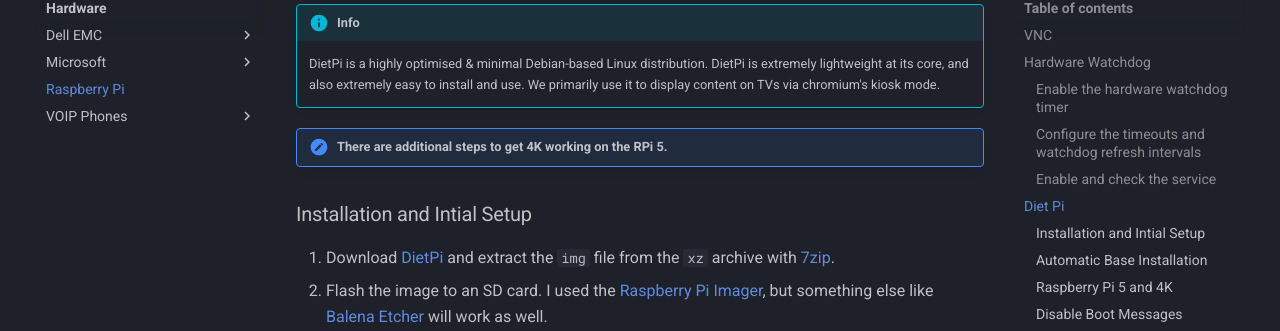
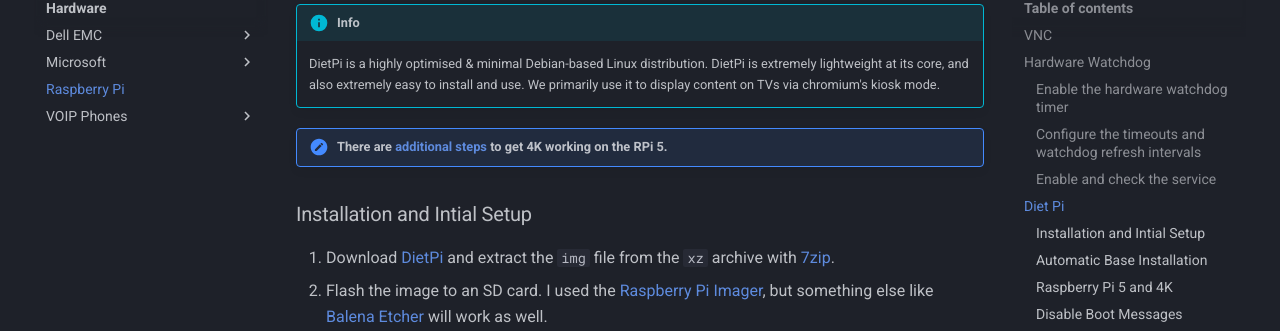
Before and after one commit to rmscode/binary-garden, an MkDocs documentation site: the page built from docs/hardware/raspberrypi.md, in a window 1280 px wide and 900 px high, scrolled down 2710 px. Shown: the part 121-452 px from the top of the window. Built offline with MkDocs 1.6.1 and Material for MkDocs 9.7.7, drawn with Linux system fonts in a browser that asks for light colours; comment, search, counter and statistics services are not loaded; part of the change alters nothing that is shown.

```diff
--- a/docs/hardware/raspberrypi.md
+++ b/docs/hardware/raspberrypi.md
@@ -124,7 +124,7 @@ sudo systemctl status watchdog
 
     DietPi is a highly optimised & minimal Debian-based Linux distribution. DietPi is extremely lightweight at its core, and also extremely easy to install and use. We primarily use it to display content on TVs via chromium's kiosk mode.
 
-!!! note "There are additional steps to get 4K working on the RPi 5."
+!!! note "There are [additional steps](../hardware/raspberrypi.md#raspberry-pi-5-and-4k) to get 4K working on the RPi 5."
 
 ### Installation and Intial Setup
 
```
